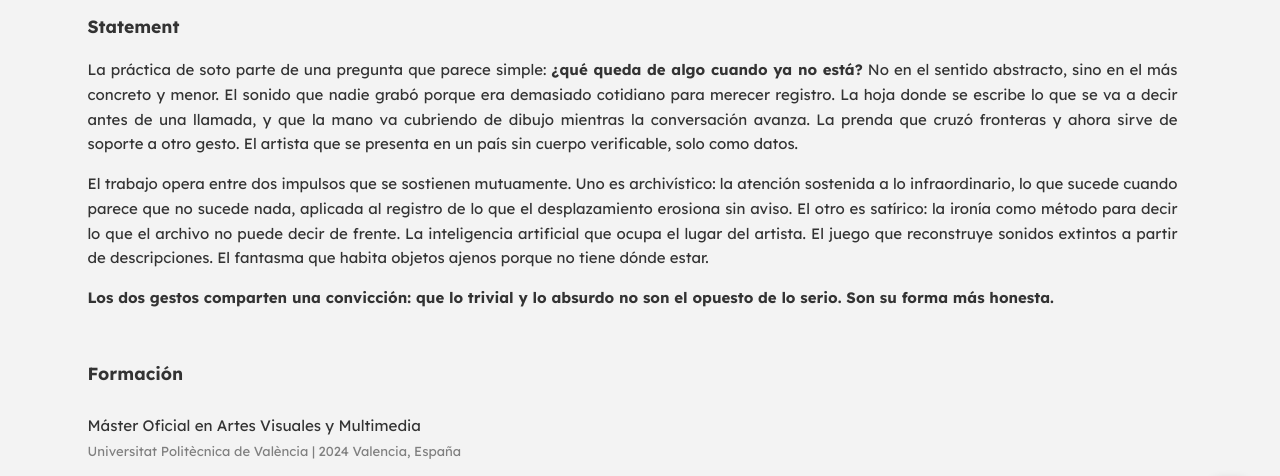
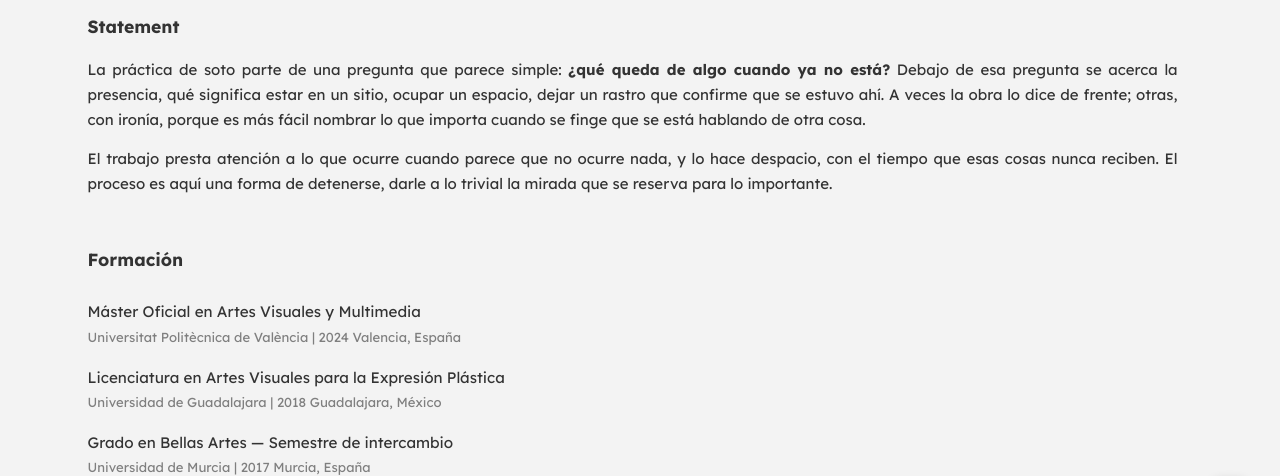
Before and after one commit to xavi-soto/web_ai, a website: page public/acerca-de-soto/index.html in a window 1280 px wide. Shown: the part 213-689 px from the top of the page. Drawn offline with Linux system fonts and the light colour scheme.

Commit message:
Mis modificaciones en el proyecto del equipo

```diff
--- a/public/acerca-de-soto/index.html
+++ b/public/acerca-de-soto/index.html
@@ -904,9 +904,8 @@ body.menu-open .icon-back {
   <h1>soto</h1>
 </p>
 <h3>Statement</h3>
-<p>La práctica de soto parte de una pregunta que parece simple: <strong>¿qué queda de algo cuando ya no está?</strong> No en el sentido abstracto, sino en el más concreto y menor. El sonido que nadie grabó porque era demasiado cotidiano para merecer registro. La hoja donde se escribe lo que se va a decir antes de una llamada, y que la mano va cubriendo de dibujo mientras la conversación avanza. La prenda que cruzó fronteras y ahora sirve de soporte a otro gesto. El artista que se presenta en un país sin cuerpo verificable, solo como datos.</p>
-<p>El trabajo opera entre dos impulsos que se sostienen mutuamente. Uno es archivístico: la atención sostenida a lo infraordinario, lo que sucede cuando parece que no sucede nada, aplicada al registro de lo que el desplazamiento erosiona sin aviso. El otro es satírico: la ironía como método para decir lo que el archivo no puede decir de frente. La inteligencia artificial que ocupa el lugar del artista. El juego que reconstruye sonidos extintos a partir de descripciones. El fantasma que habita objetos ajenos porque no tiene dónde estar. </p>
-<p><strong>Los dos gestos comparten una convicción: que lo trivial y lo absurdo no son el opuesto de lo serio. Son su forma más honesta.</p></strong>
+<p>La práctica de soto parte de una pregunta que parece simple: <strong>¿qué queda de algo cuando ya no está?</strong> Debajo de esa pregunta se acerca la presencia, qué significa estar en un sitio, ocupar un espacio, dejar un rastro que confirme que se estuvo ahí. A veces la obra lo dice de frente; otras, con ironía, porque es más fácil nombrar lo que importa cuando se finge que se está hablando de otra cosa.</p>
+<p>El trabajo presta atención a lo que ocurre cuando parece que no ocurre nada, y lo hace despacio, con el tiempo que esas cosas nunca reciben. El proceso es aquí una forma de detenerse, darle a lo trivial la mirada que se reserva para lo importante.</p>
 
 
 
```
